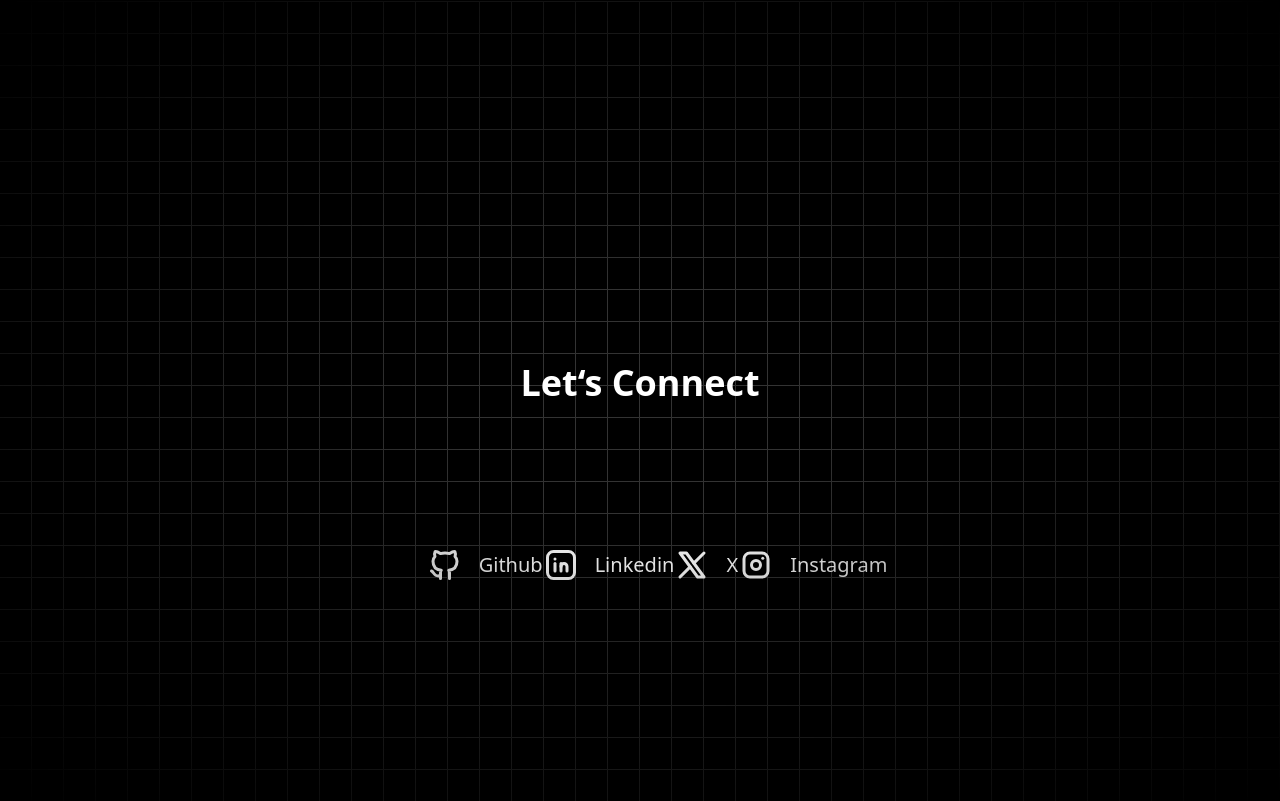
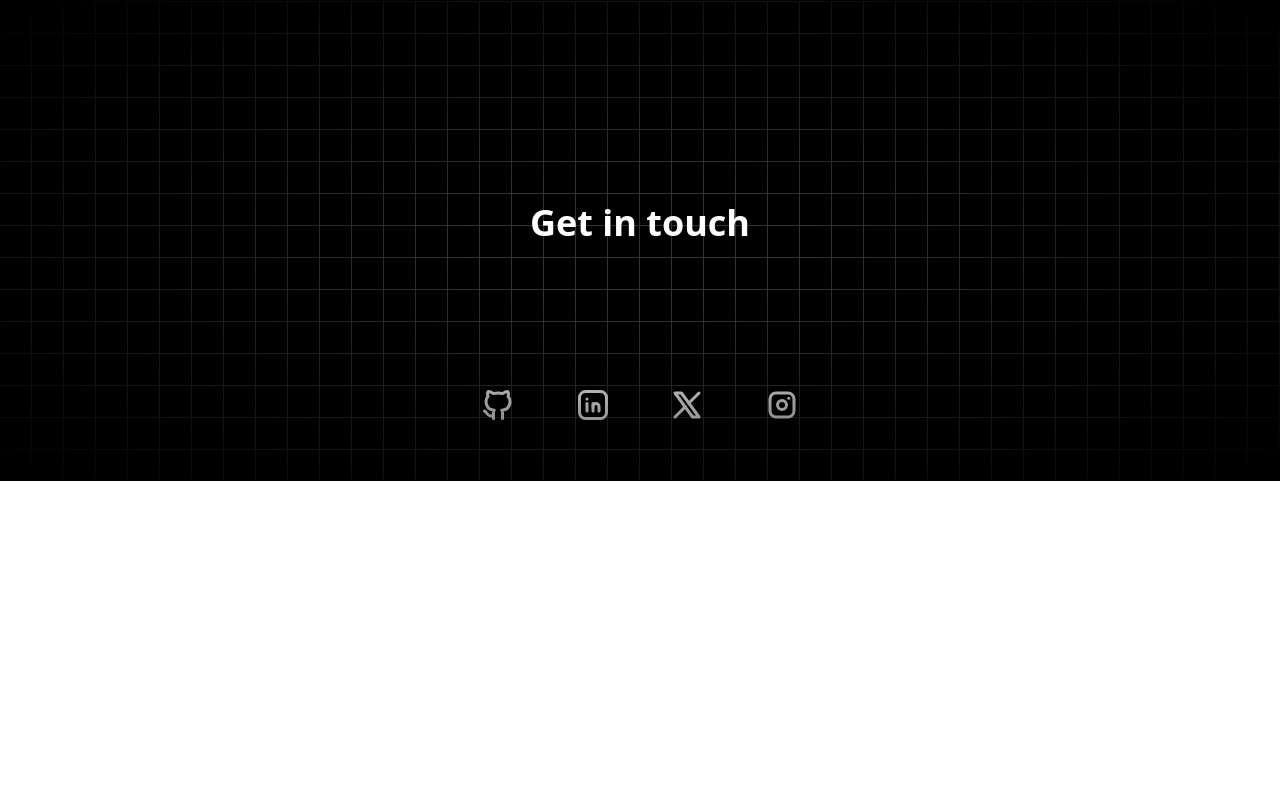
Before and after one commit to fikrianggara/porto, a Next.js app: page / in a window 1280 px wide. Shown: the part 1074-1875 px from the top of the page. After the commit the page ends 1555 px from the top, so only its background shows below. Built offline with nearby package versions, Linux system fonts and the light colour scheme.

Commit message:
fix footer

```diff
--- a/src/app/page.tsx
+++ b/src/app/page.tsx
@@ -294,11 +294,11 @@ const Page = () => {
           })}
         </ul>
       </div>
-      <div className="h-[50rem] w-full dark:bg-black bg-white  dark:bg-grid-white/[0.2] bg-grid-black/[0.2] relative flex flex-col items-center justify-center space-y-36">
+      <div className="h-[30rem] w-full dark:bg-black bg-white  dark:bg-grid-white/[0.2] bg-grid-black/[0.2] relative flex flex-col items-center justify-center space-y-36">
         {/* Radial gradient for the container to give a faded look */}
         <div className="absolute pointer-events-none inset-0 flex dark:bg-black bg-white [mask-image:radial-gradient(ellipse_at_center,transparent_20%,black)]"></div>
         <h2 className="text-2xl md:text-4xl font-bold dark:text-white">
-          Let&lsquo;s Connect
+          Get in touch
         </h2>
 
         <motion.ul
@@ -308,7 +308,7 @@ const Page = () => {
             visible: { opacity: 1 },
             hidden: { opacity: 0 },
           }}
-          className="w-8/12 md:w-1/3 flex flex-col md:flex-row m-auto justify-center md:justify-between md:items-center m-auto space-y-4 md:space-y-0"
+          className="w-1/2 md:w-[20rem] flex flex-row m-auto justify-center md:justify-between md:items-center space-x-4"
         >
           {socialMedia.map((social, idx) => {
             return (
@@ -329,7 +329,7 @@ const Page = () => {
                   className="text-white flex space-x-4 items-center"
                 >
                   {social.icon}
-                  <div className="text-sm md:text-xl">{social.name}</div>
+                  {/* <div className="text-sm md:text-xl">{social.name}</div> */}
                 </Link>
               </motion.li>
             );
```
